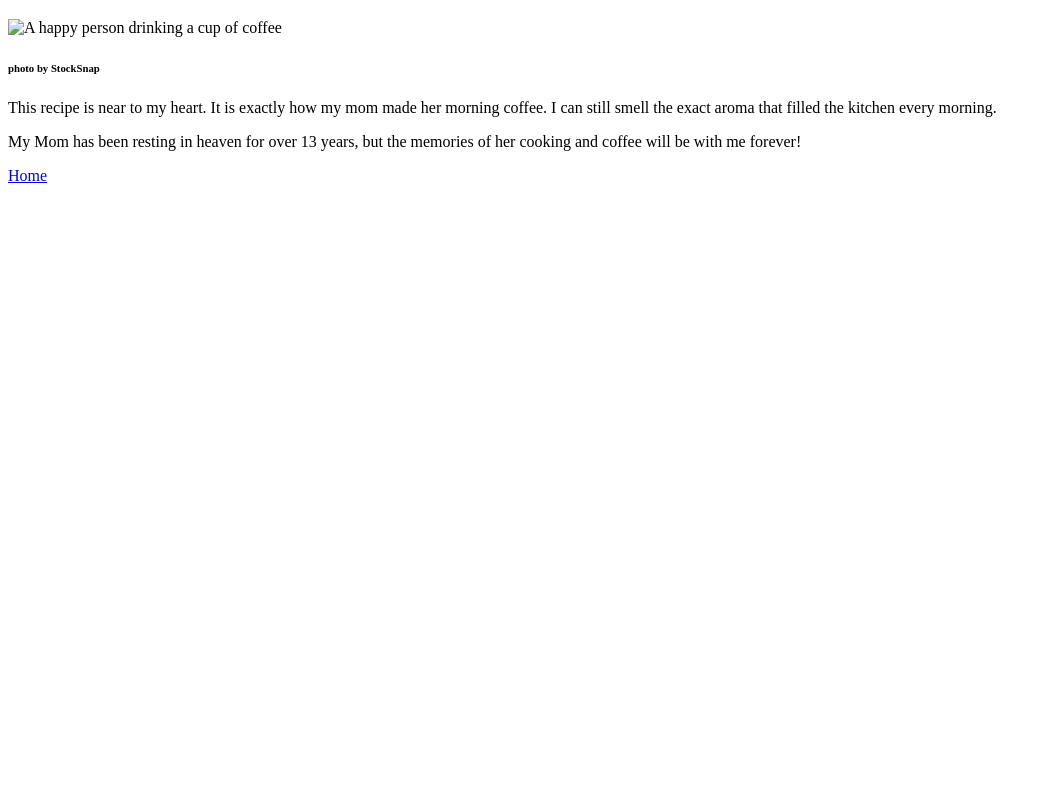
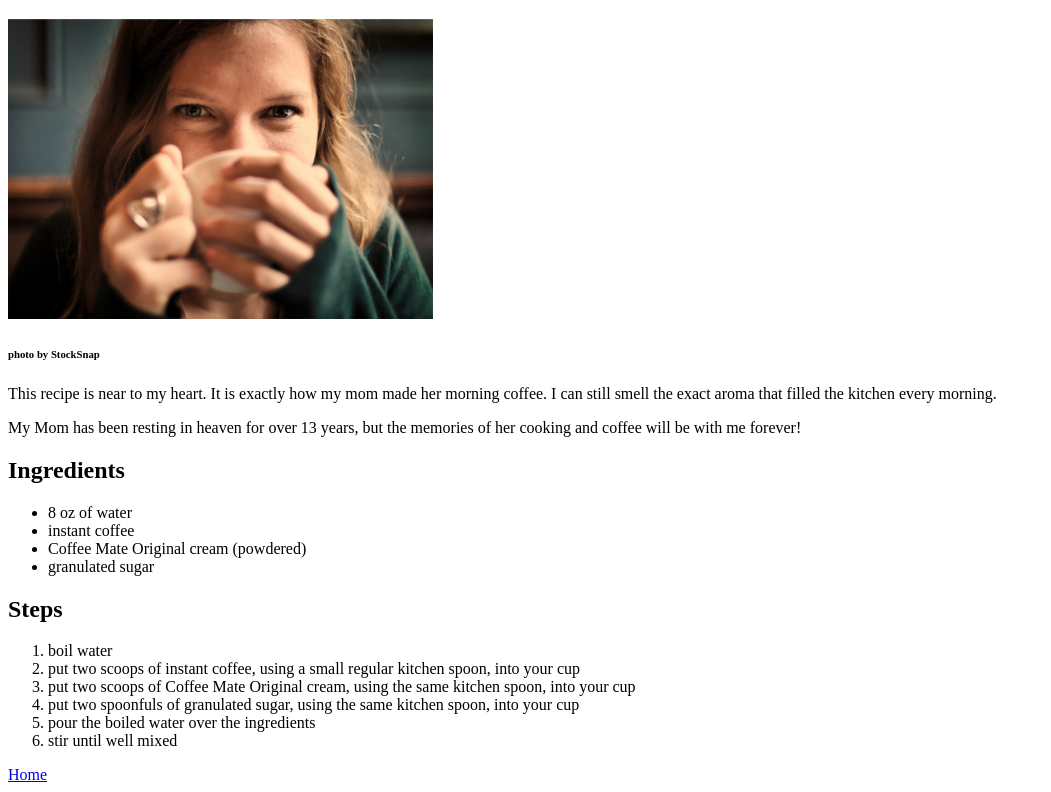
Before and after one commit to donnamware/odin-recipes, a plain HTML site: page recipes/momscoffee.html in a window 1280 px wide. Shown: the part 61-853 px from the top of the page, without its empty margins (0-1051 px from the left). Before the commit the page ends 800 px from the top, so only its background shows below. Drawn offline with Linux system fonts and the light colour scheme.

Commit message:
Add ingredients and directions to mom's coffee
Author: Donna Ware
Date: Sun Nov 15 2026
Time: 17:41

I added the ingredients list and directions to
the mom's coffee file using unordered and ordered
lists respectively.

I also sized the photo: height 300 x width 425
and fixed the linking to the home page so that it
properly connected.

	modified:   index.html
	modified:   recipes/hibiscustea.html
	modified:   recipes/momscoffee.html

```diff
--- a/recipes/momscoffee.html
+++ b/recipes/momscoffee.html
@@ -7,10 +7,27 @@
 </head>
 <body>
     <h1>Mom's Coffee</h1>
-    <img src="../images/momcoffee.jpg" alt="A happy person drinking a cup of coffee">
+    <img src="../images/momscoffee.jpg" alt="A happy person drinking a cup of coffee" height="300" width="425">
     <h6>photo by StockSnap</h6>
     <p>This recipe is near to my heart. It is exactly how my mom made her morning coffee. I can still smell the exact aroma that filled the kitchen every morning.</p>
     <p>My Mom has been resting in heaven for over 13 years, but the memories of her cooking and coffee will be with me forever!</p>
+    <h2>Ingredients</h2>
+    <ul>
+        <li>8 oz of water</li>
+        <li>instant coffee</li>
+        <li>Coffee Mate Original cream (powdered)</li>
+        <li>granulated sugar</li>
+    </ul>
+
+    <h2>Steps</h2>
+    <ol>
+        <li>boil water</li>
+        <li>put two scoops of instant coffee, using a small regular kitchen spoon, into your cup</li>
+        <li>put two scoops of Coffee Mate Original cream, using the same kitchen spoon, into your cup</li>
+        <li>put two spoonfuls of granulated sugar, using the same kitchen spoon, into your cup</li>
+        <li>pour the boiled water over the ingredients</li>
+        <li>stir until well mixed</li>
+    </ol>
     <a href="../index.html">Home</a>
 </body>
 </html>
```
Also changed, not shown: index.html (+1 -1 lines), recipes/hibiscustea.html (+1 -0 lines).
